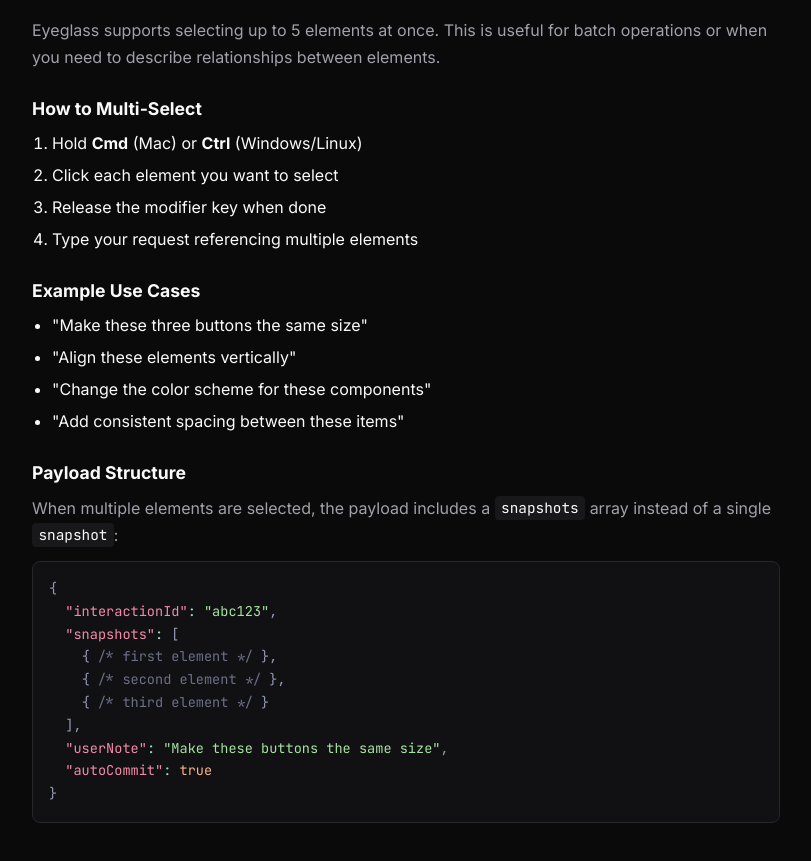
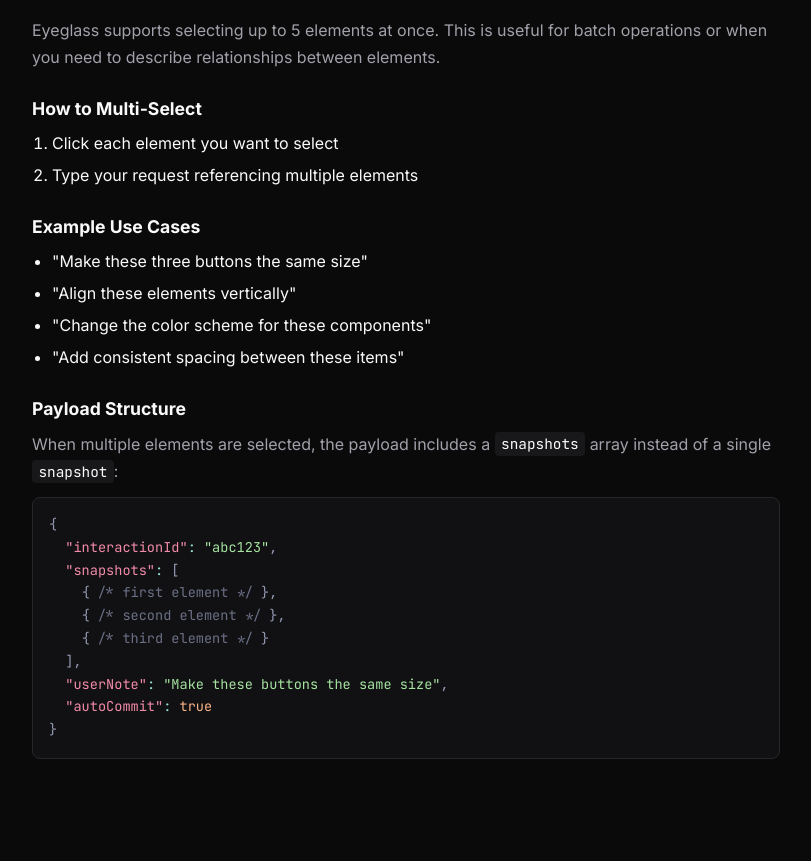
Before and after one commit to donutboyband/eyeglass_site, a React (Vite) app: page /docs/concepts in a window 1280 px wide. Shown: the part 3300-4161 px from the top of the page, without its empty margins (378-1189 px from the left). Built offline with nearby package versions, Linux system fonts and the light colour scheme.

Commit message:
[eyeglass:eyeglass-1770670955739-stqfm6j] Removed incorrect multi-select instructions

```diff
--- a/src/components/docs/pages/CoreConcepts.tsx
+++ b/src/components/docs/pages/CoreConcepts.tsx
@@ -138,9 +138,7 @@ export function CoreConcepts() {
 
         <h3>How to Multi-Select</h3>
         <ol>
-          <li>Hold <strong>Cmd</strong> (Mac) or <strong>Ctrl</strong> (Windows/Linux)</li>
           <li>Click each element you want to select</li>
-          <li>Release the modifier key when done</li>
           <li>Type your request referencing multiple elements</li>
         </ol>
 
```
Also changed, not shown: 1 other file (tests, documents, lock files or other folders).
